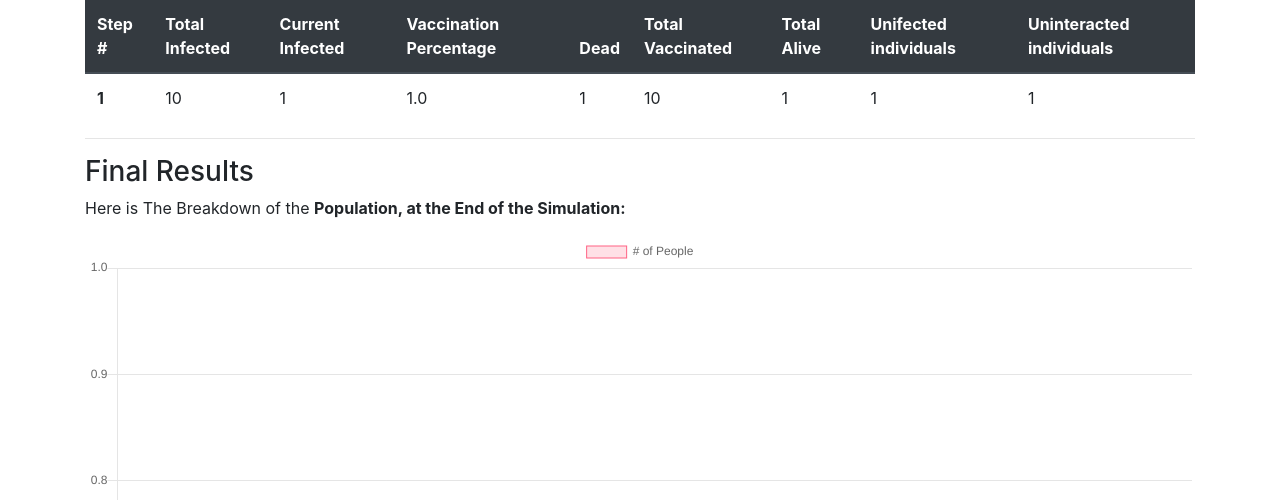
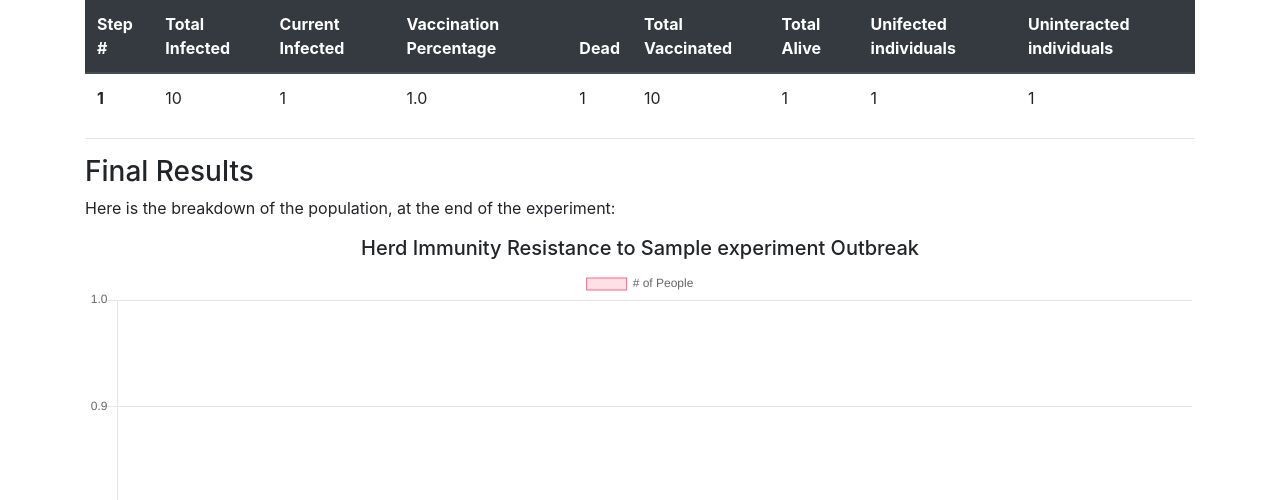
Before and after one commit to sprajjwal/assignment-herd-immunity, a Django app: page /1/ in a window 1280 px wide. Shown: the part 445-945 px from the top of the page. Run offline with Django 3.2, Linux system fonts and the light colour scheme; tables that the repository leaves empty hold one stand-in row (values such as "Sample post"); some libraries are stand-ins or nearby versions.

Commit message:
[Add] Bar graph title.

```diff
--- a/web/api/views.py
+++ b/web/api/views.py
@@ -43,7 +43,6 @@ class TimeStepData(APIView):
                     time_step.total_vaccinated,
                     time_step.uninfected,
                     time_step.uninteracted
-                ],
-                "total_pop_size": population_size
+                ]
         }
         return Response(data)
--- a/web/simulator/templates/simulator/results.html
+++ b/web/simulator/templates/simulator/results.html
@@ -83,7 +83,8 @@
     </table>
     <hr>
     <h3>Final Results</h3>
-    <p>Here is The Breakdown of the <strong>Population, at the End of the Simulation:</strong></p>
+    <p>Here is the breakdown of the population, at the end of the experiment:</p>
+    <h5 class="text-center">Herd Immunity Resistance to {{ experiment.virus_name }} Outbreak</h5>
     <!-- Display of Pie Chart -->
     <!--{#<div url-endpoint="{% url 'api:data' experiment.id %}">#}-->
         <canvas id="pieChart" width="400" height="400"></canvas>
```
